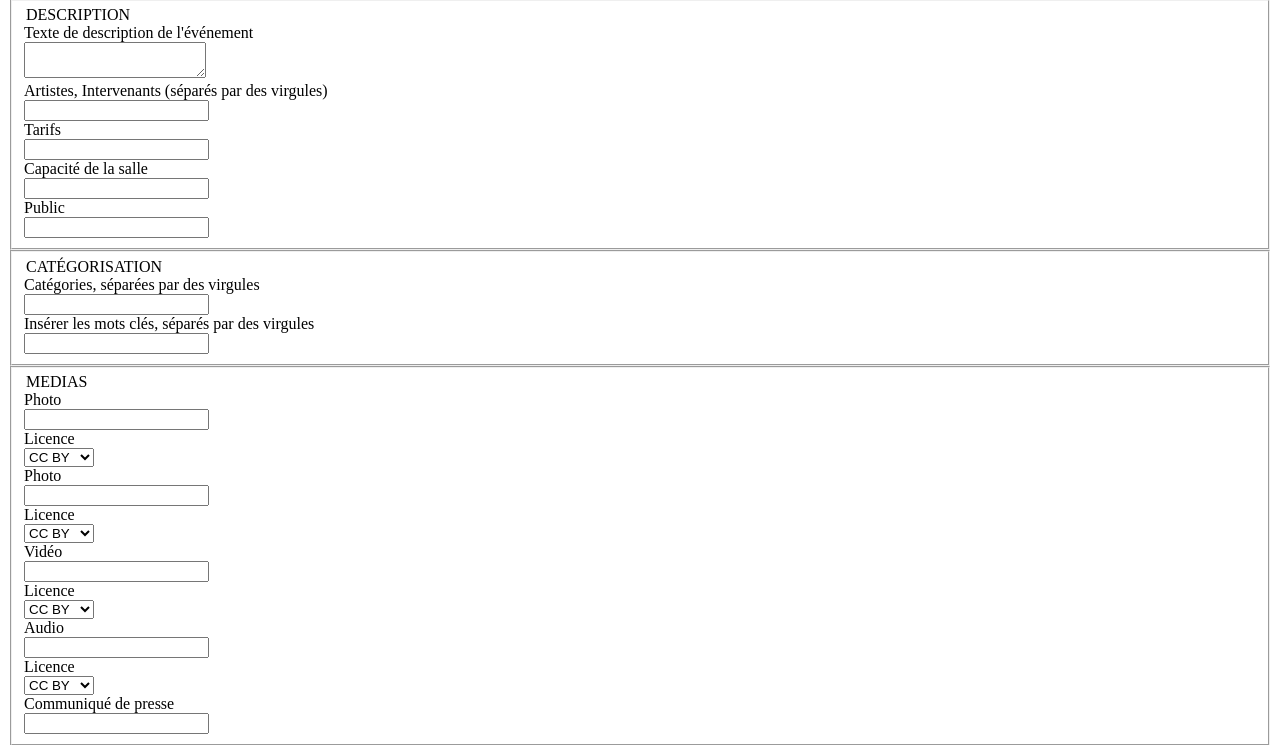
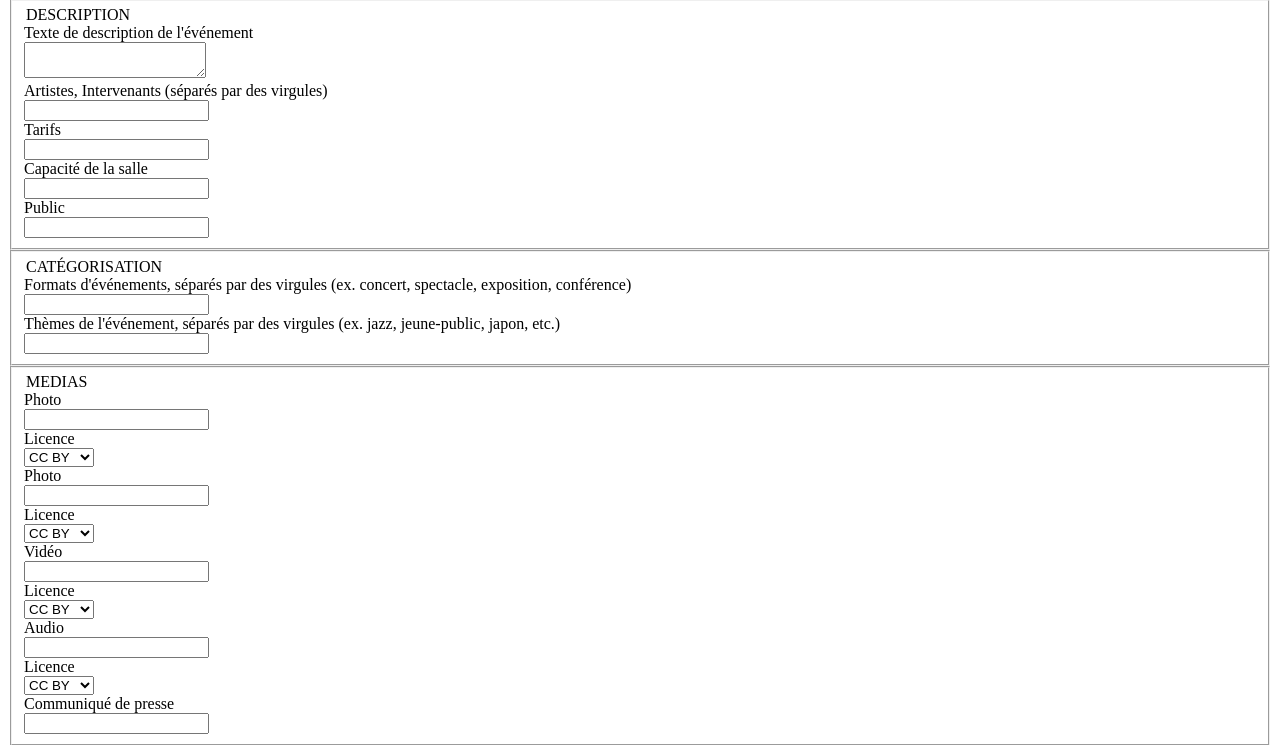
Before and after one commit to makinacorpus/django-ode, a Django app: page /events/create/ in a window 1280 px wide. Shown: the part 874-1619 px from the top of the page. Run offline with Django 3.2, Linux system fonts and the light colour scheme; the visitor is signed in with stand-in values (Sample User, id 1); parts of the project's set-up code (start-up, migrations or seed data) failed here and were passed over; some libraries are stand-ins or nearby versions.

Commit message:
Update event categories labels
Eclaircir ce qui est attendu dans la catégorisation : "Formats d'événements,
séparés par des virgules (ex. concert, spectacle, exposition, conférence)" et
"Thèmes de l'événement, séparés par des virgules" (ex. jazz, jeune-public,
japon, etc.).

Fix #2123

```diff
--- a/frontend/templates/event_form.html
+++ b/frontend/templates/event_form.html
@@ -192,7 +192,7 @@
     <div class="row">
       <div class="col-md-12">
 	<div class="fieldWrapper {% if errors.categories %}has-error{% endif %}">
-	  <label class="control-label" for="categories">{% trans 'Catégories, séparées par des virgules' %}</label>
+	  <label class="control-label" for="categories">{% trans "Formats d'événements, séparés par des virgules (ex. concert, spectacle, exposition, conférence)" %}</label>
 	  <div class="controls">
             <input class="form-control" id="categories" name="categories"{% if input %} value="{{ input.categories }}"{% endif %} />
             {% if errors.categories %}
@@ -201,7 +201,7 @@
 	  </div>
 	</div>
 	<div class="fieldWrapper {% if errors.tags %}has-error{% endif %}">
-	  <label class="control-label" for="tags">{% trans 'Insérer les mots clés, séparés par des virgules' %}</label>
+	  <label class="control-label" for="tags">{% trans  "Thèmes de l'événement, séparés par des virgules (ex. jazz, jeune-public, japon, etc.)"%}</label>
 	  <div class="controls">
             <input class="form-control" id="tags" name="tags"{% if input %} value="{{ input.tags }}"{% endif %} />
             {% if errors.tags %}
```
Also changed, not shown: locale/fr/LC_MESSAGES/django.po.
